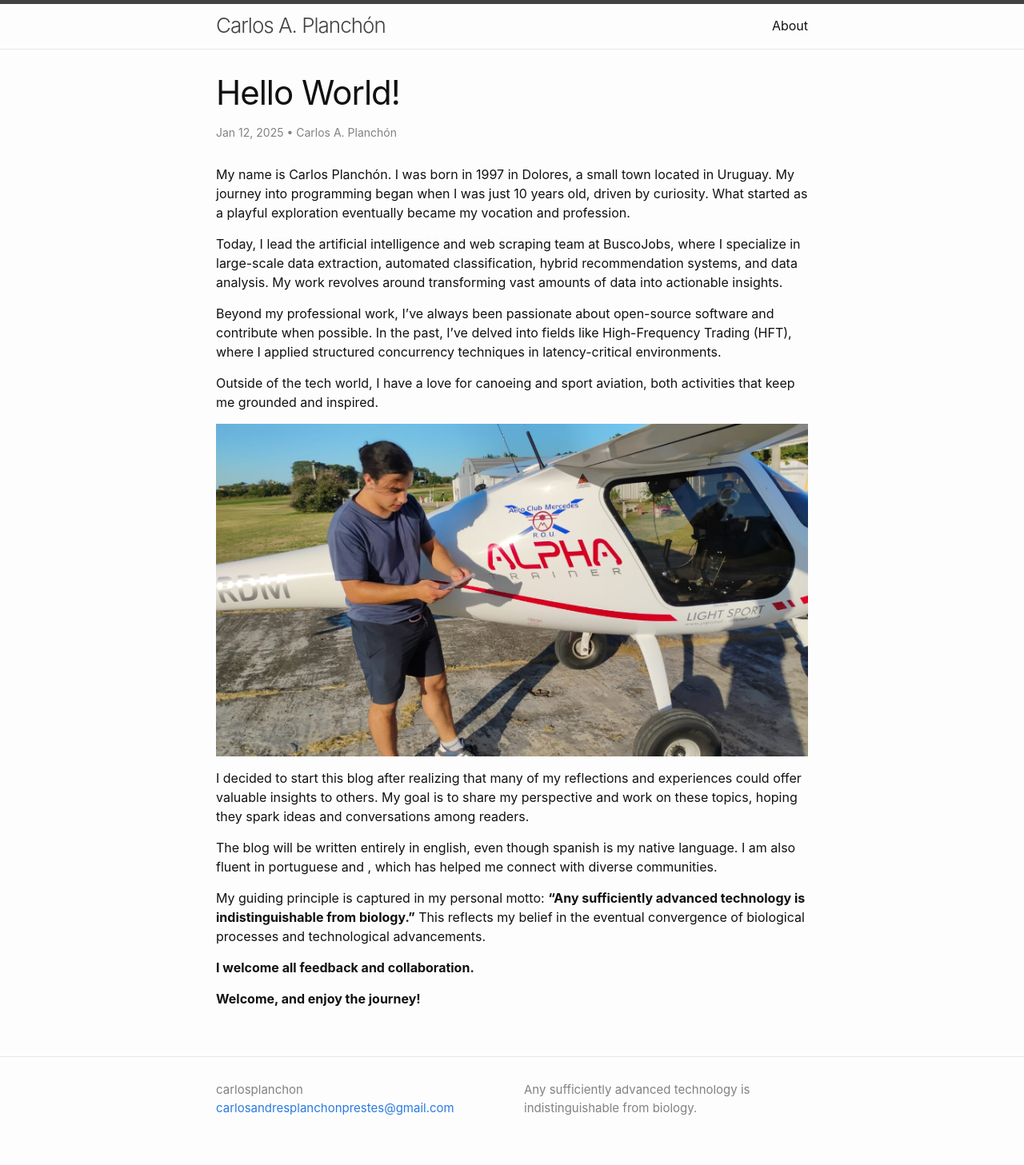
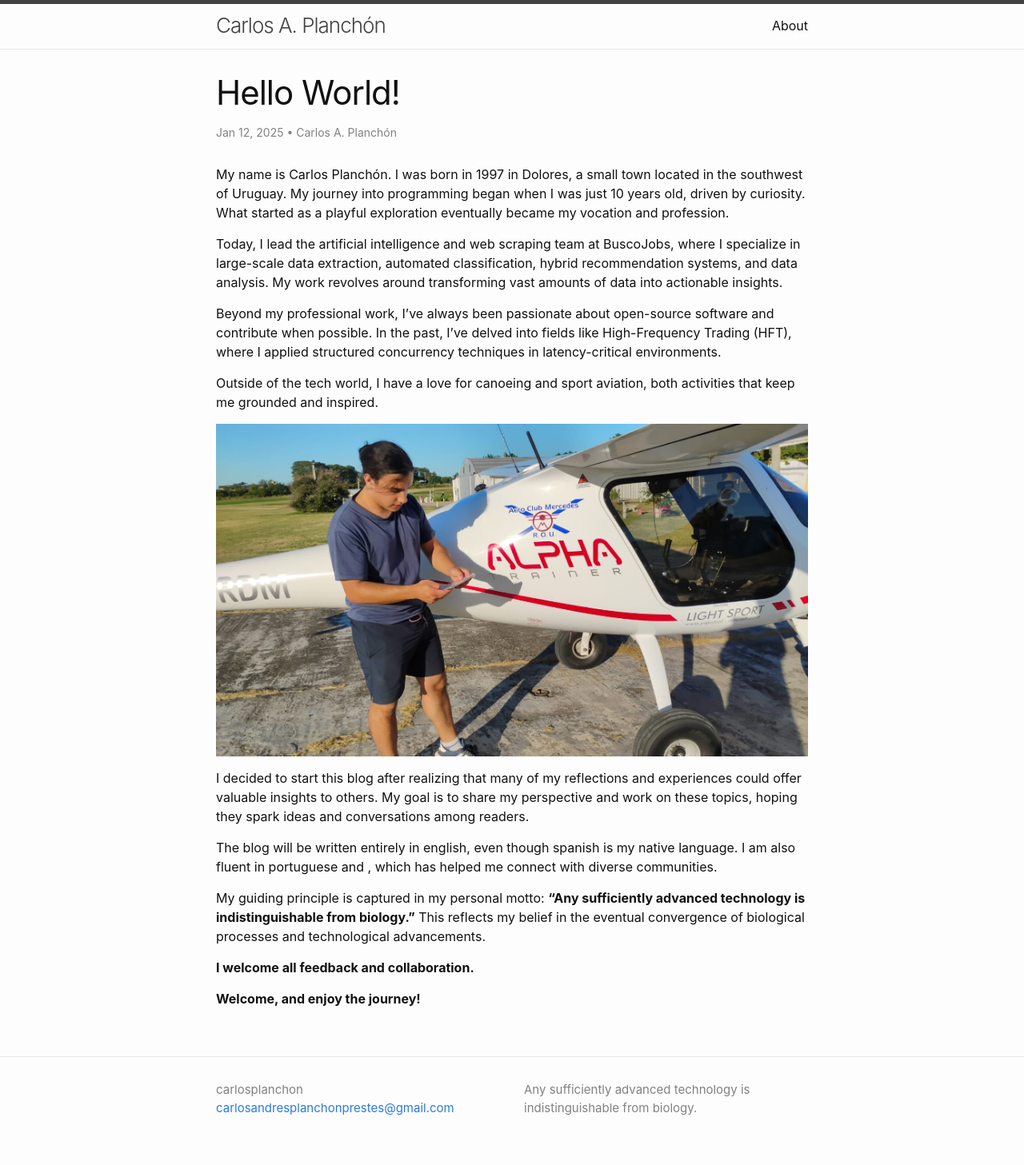
Before and after one commit to carlosplanchon/carlosplanchon.github.io, a Jekyll site: the page built from _posts/2025-01-12-hello-world.md, in a window 1280 px wide. Shown: the whole page at 80% size. Built offline with Jekyll 4.4.1, drawn with Linux system fonts in a browser that asks for light colours; comment, search, counter and statistics services are not loaded.

Commit message:
Update _posts/2025-01-12-hello-world.md (via Pages CMS)

```diff
--- a/_posts/2025-01-12-hello-world.md
+++ b/_posts/2025-01-12-hello-world.md
@@ -7,7 +7,7 @@
   - Carlos A. Planchón
 meta: "#introduction"
 ---
-My name is Carlos Planchón. I was born in 1997 in Dolores, a small town located in Uruguay. My journey into programming began when I was just 10 years old, driven by curiosity. What started as a playful exploration eventually became my vocation and profession.
+My name is Carlos Planchón. I was born in 1997 in Dolores, a small town located in the southwest of Uruguay. My journey into programming began when I was just 10 years old, driven by curiosity. What started as a playful exploration eventually became my vocation and profession.
 
 Today, I lead the artificial intelligence and web scraping team at BuscoJobs, where I specialize in large-scale data extraction, automated classification, hybrid recommendation systems, and data analysis. My work revolves around transforming vast amounts of data into actionable insights.
 
```
